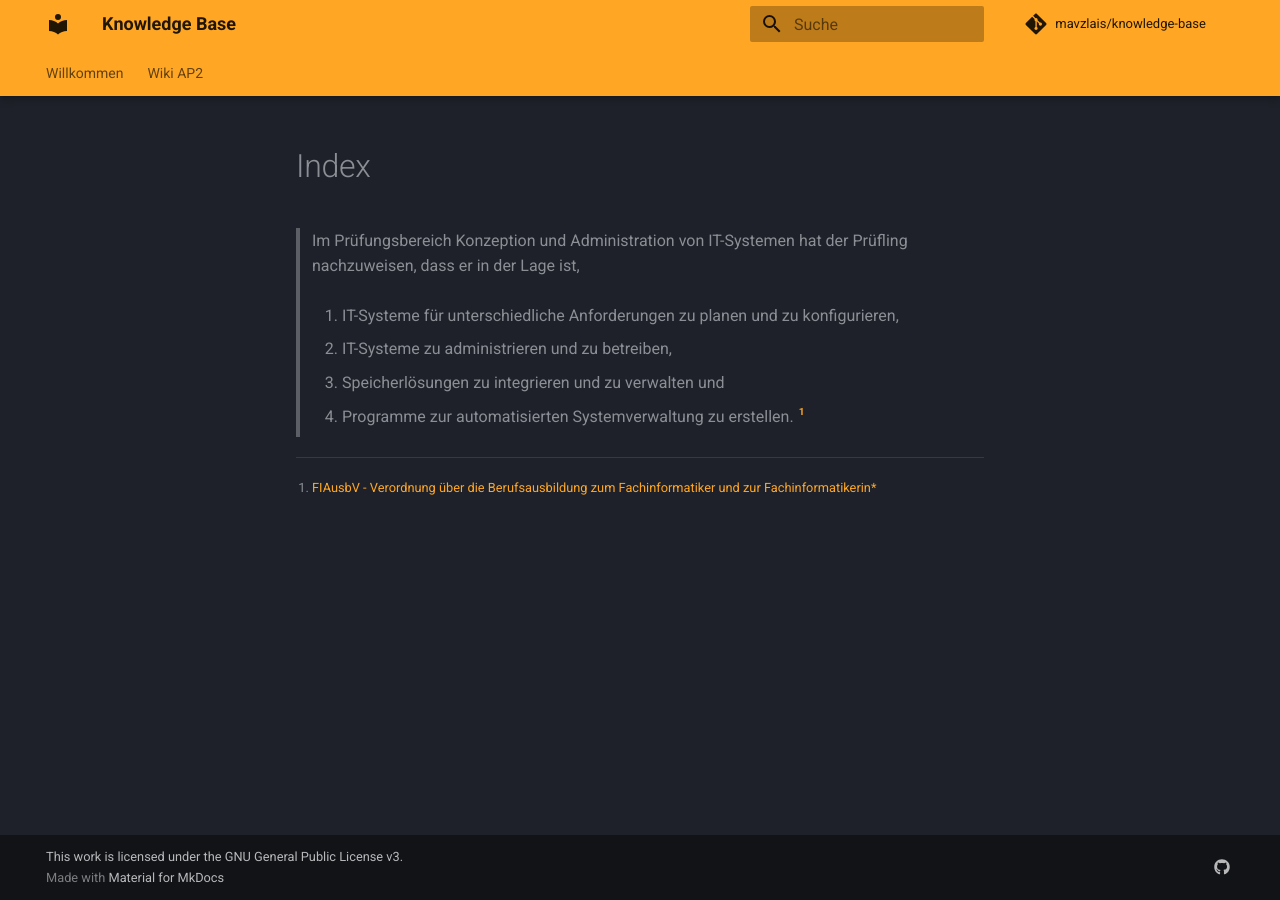
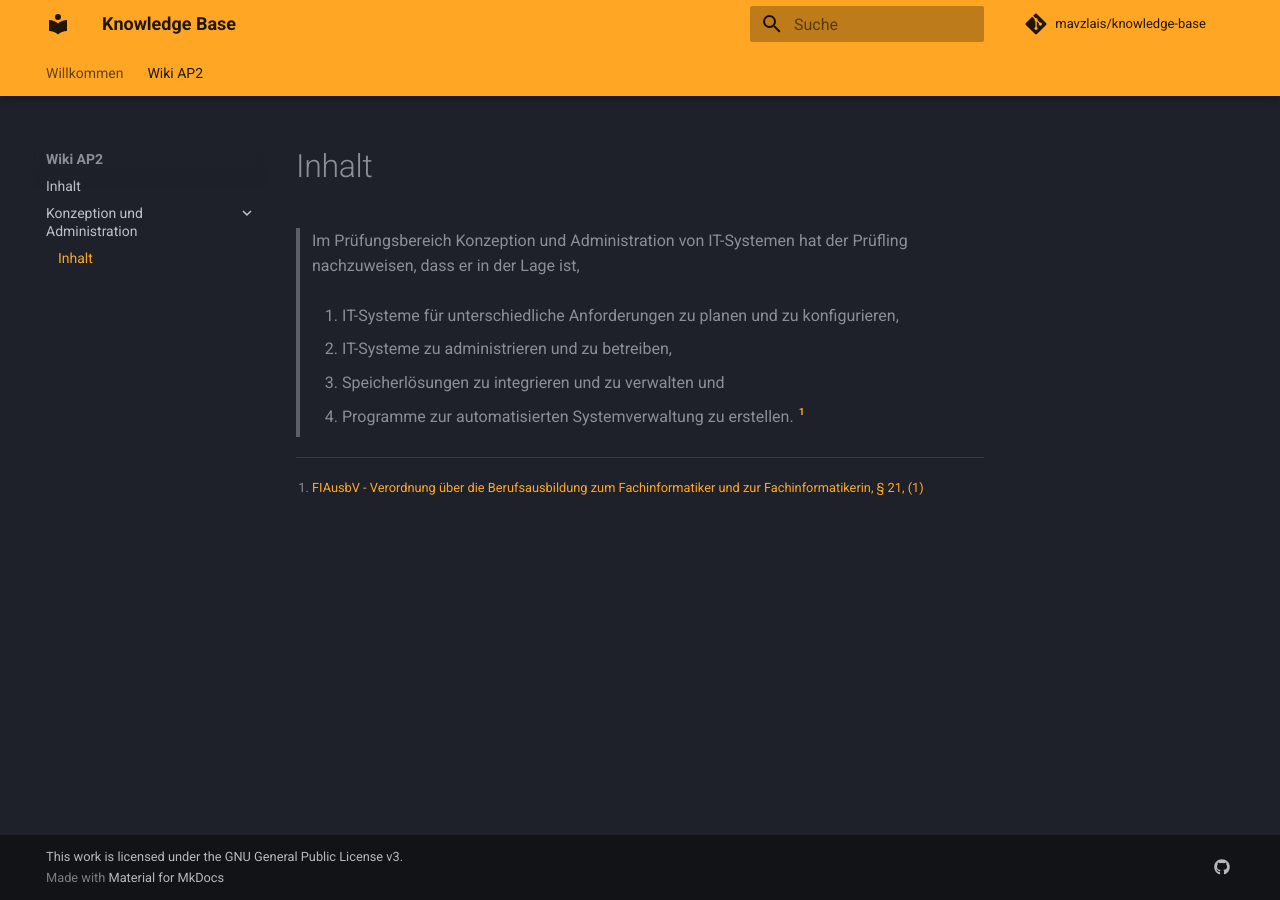
Before and after one commit to mavzlais/knowledge-base, an MkDocs documentation site: the page built from docs/02_wiki_ap2/1_konzeption_und_administration_von_it-systemen/index.md, in a window 1280 px wide. Built offline with MkDocs 1.6.1 and Material for MkDocs 9.7.7, drawn with Linux system fonts in a browser that asks for light colours; comment, search, counter and statistics services are not loaded.

Commit message:
refactor: adding index files to displayed files on github pages

```diff
--- a/docs/02_wiki_ap2/1_konzeption_und_administration_von_it-systemen/index.md
+++ b/docs/02_wiki_ap2/1_konzeption_und_administration_von_it-systemen/index.md
@@ -8,4 +8,4 @@
 >
 > 4. Programme zur automatisierten Systemverwaltung zu erstellen. [^1]
 
-[^1]: [FIAusbV - Verordnung über die Berufsausbildung zum Fachinformatiker und zur Fachinformatikerin*](https://www.gesetze-im-internet.de/fiausbv/BJNR025000020.html#:~:text=%C2%A7%2021%C2%A0Pr%C3%BCfungsbereich%20Konzeption%20und%20Administration%20von%20IT%2DSystemen)
+[^1]: [FIAusbV - Verordnung über die Berufsausbildung zum Fachinformatiker und zur Fachinformatikerin, § 21, (1)](https://www.gesetze-im-internet.de/fiausbv/BJNR025000020.html#:~:text=%C2%A7%2021%C2%A0Pr%C3%BCfungsbereich%20Konzeption%20und%20Administration%20von%20IT%2DSystemen)
--- a/mkdocs.yml
+++ b/mkdocs.yml
@@ -43,7 +43,7 @@ nav:
 
   - Wiki AP2:
     - Inhalt: 02_wiki_ap2/index.md
-    #- Konzeption und Administration:
-     # - Inhalt: 02_wiki_ap2/1_konzeption_und_administration_von_it-systemen/index.md
+    - Konzeption und Administration:
+      - Inhalt: 02_wiki_ap2/1_konzeption_und_administration_von_it-systemen/index.md
       #- Kommunikation: 02_wiki_ap2/1_konzeption_und_administration_von_it-systemen/01_kommunikation.md
       #- Kundenbeziehungen: 02_wiki_ap2/1_konzeption_und_administration_von_it-systemen/02_kundenbeziehungen.md
```
